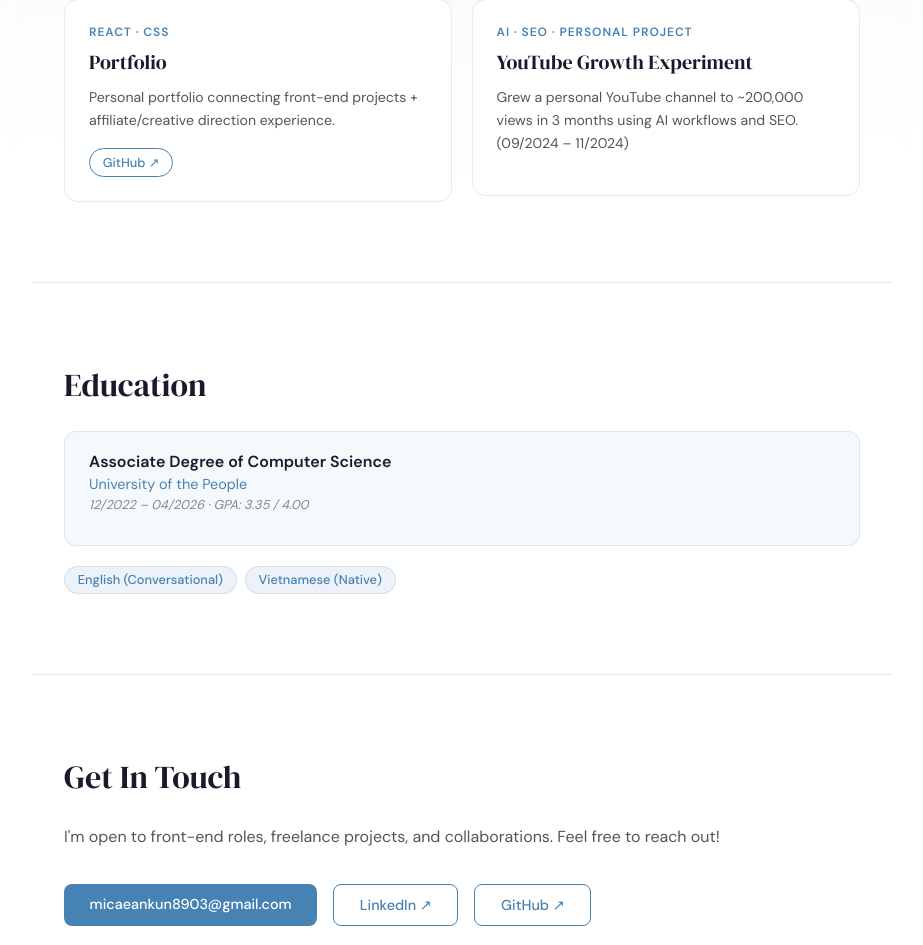
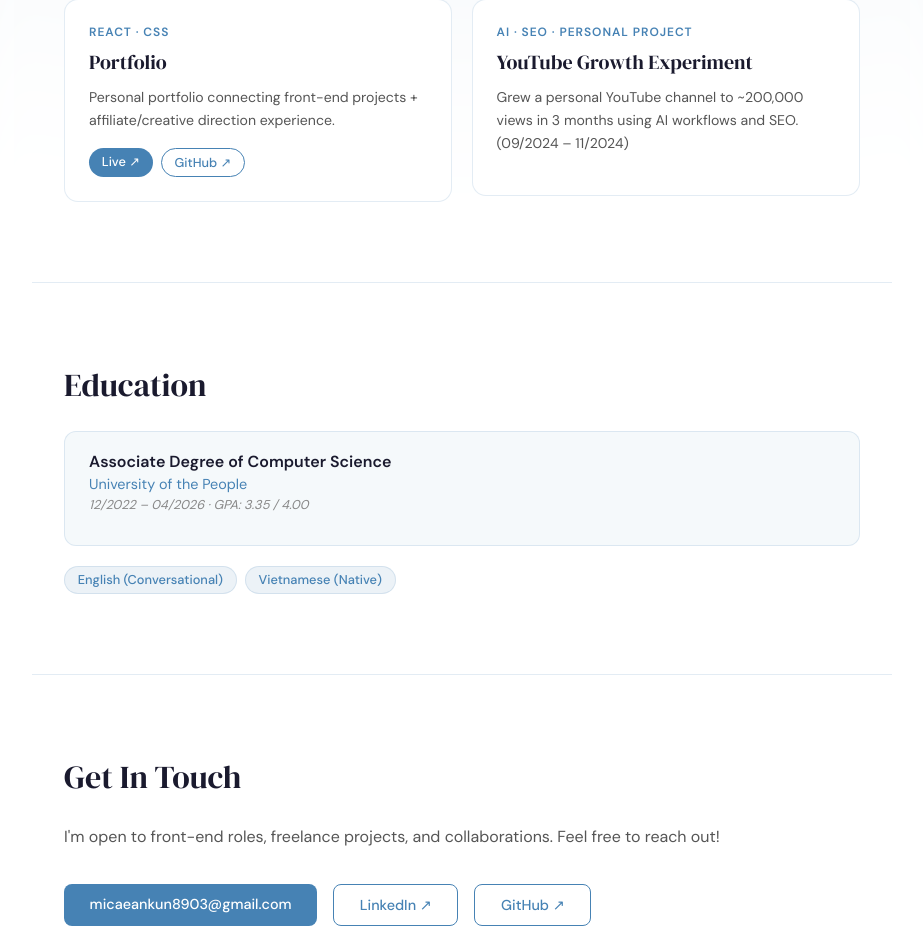
Before and after one commit to yz2k3/Portfolio, a React app: page / in a window 1280 px wide. Shown: the part 2204-3149 px from the top of the page, without its empty margins (178-1101 px from the left). Built offline with nearby package versions, Linux system fonts and the light colour scheme; the HTML template or start-up script is replaced by a standard one.

Commit message:
update: update live demo

```diff
--- a/src/components/Projects.jsx
+++ b/src/components/Projects.jsx
@@ -25,7 +25,7 @@ const projects = [
         name: "Portfolio",
         stack: "React · CSS",
         desc: "Personal portfolio connecting front-end projects + affiliate/creative direction experience.",
-        live: null,
+        live: "portfolio-inky-two-vx08c87vfr.vercel.app",
         repo: "https://github.com/yz2k3/Portfolio",
     },
     {
```
Also changed, not shown: src/README.md.
